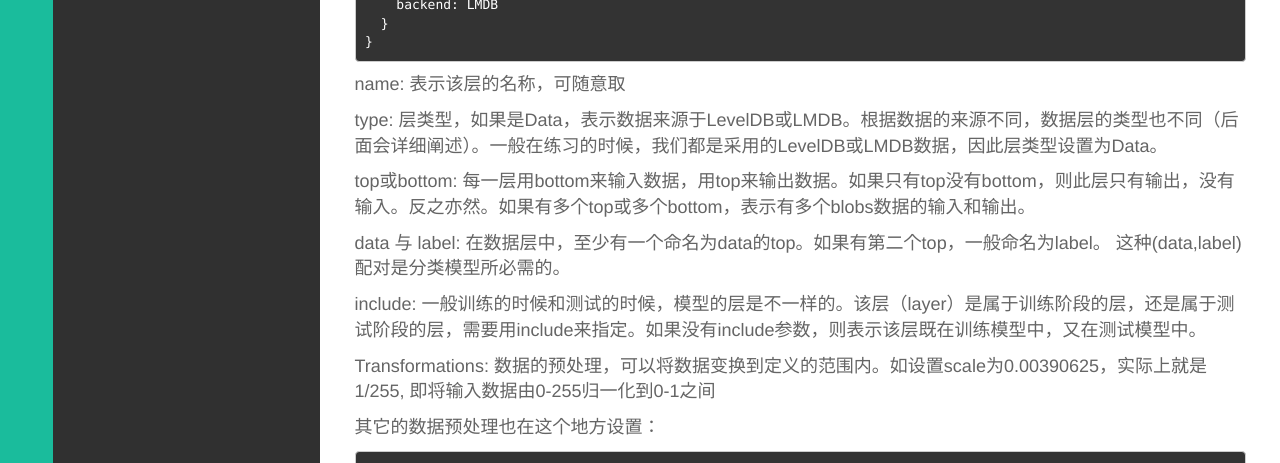
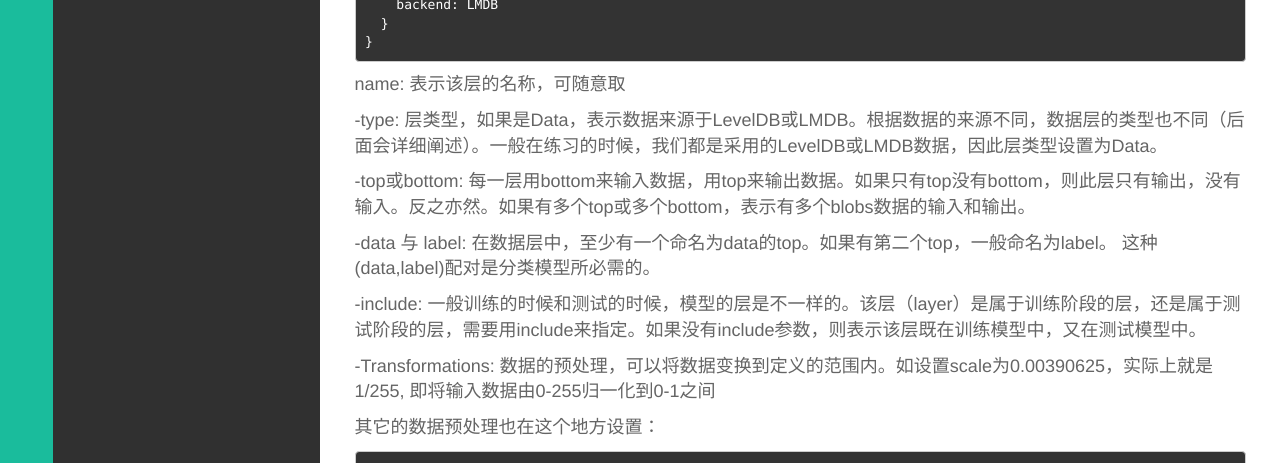
Before and after one commit to uptodiff/manutdzou.github.io, a Jekyll site: the page built from _posts/科研/2016-05-15-Caffe-Document.md, in a window 1280 px wide. Shown: the part 869-1332 px from the top of the page. Built offline with Jekyll 4.4.1, drawn with Linux system fonts in a browser that asks for light colours; formulas are drawn with MathJax 3.

```diff
--- a/_posts/科研/2016-05-15-Caffe-Document.md
+++ b/_posts/科研/2016-05-15-Caffe-Document.md
@@ -44,15 +44,15 @@ layer {
 
 name: 表示该层的名称，可随意取
 
-type: 层类型，如果是Data，表示数据来源于LevelDB或LMDB。根据数据的来源不同，数据层的类型也不同（后面会详细阐述）。一般在练习的时候，我们都是采用的LevelDB或LMDB数据，因此层类型设置为Data。
+-type: 层类型，如果是Data，表示数据来源于LevelDB或LMDB。根据数据的来源不同，数据层的类型也不同（后面会详细阐述）。一般在练习的时候，我们都是采用的LevelDB或LMDB数据，因此层类型设置为Data。
 
-top或bottom: 每一层用bottom来输入数据，用top来输出数据。如果只有top没有bottom，则此层只有输出，没有输入。反之亦然。如果有多个top或多个bottom，表示有多个blobs数据的输入和输出。
+-top或bottom: 每一层用bottom来输入数据，用top来输出数据。如果只有top没有bottom，则此层只有输出，没有输入。反之亦然。如果有多个top或多个bottom，表示有多个blobs数据的输入和输出。
 
-data 与 label: 在数据层中，至少有一个命名为data的top。如果有第二个top，一般命名为label。 这种(data,label)配对是分类模型所必需的。
+-data 与 label: 在数据层中，至少有一个命名为data的top。如果有第二个top，一般命名为label。 这种(data,label)配对是分类模型所必需的。
 
-include: 一般训练的时候和测试的时候，模型的层是不一样的。该层（layer）是属于训练阶段的层，还是属于测试阶段的层，需要用include来指定。如果没有include参数，则表示该层既在训练模型中，又在测试模型中。
+-include: 一般训练的时候和测试的时候，模型的层是不一样的。该层（layer）是属于训练阶段的层，还是属于测试阶段的层，需要用include来指定。如果没有include参数，则表示该层既在训练模型中，又在测试模型中。
 
-Transformations: 数据的预处理，可以将数据变换到定义的范围内。如设置scale为0.00390625，实际上就是1/255, 即将输入数据由0-255归一化到0-1之间
+-Transformations: 数据的预处理，可以将数据变换到定义的范围内。如设置scale为0.00390625，实际上就是1/255, 即将输入数据由0-255归一化到0-1之间
 
 其它的数据预处理也在这个地方设置：
 
```
